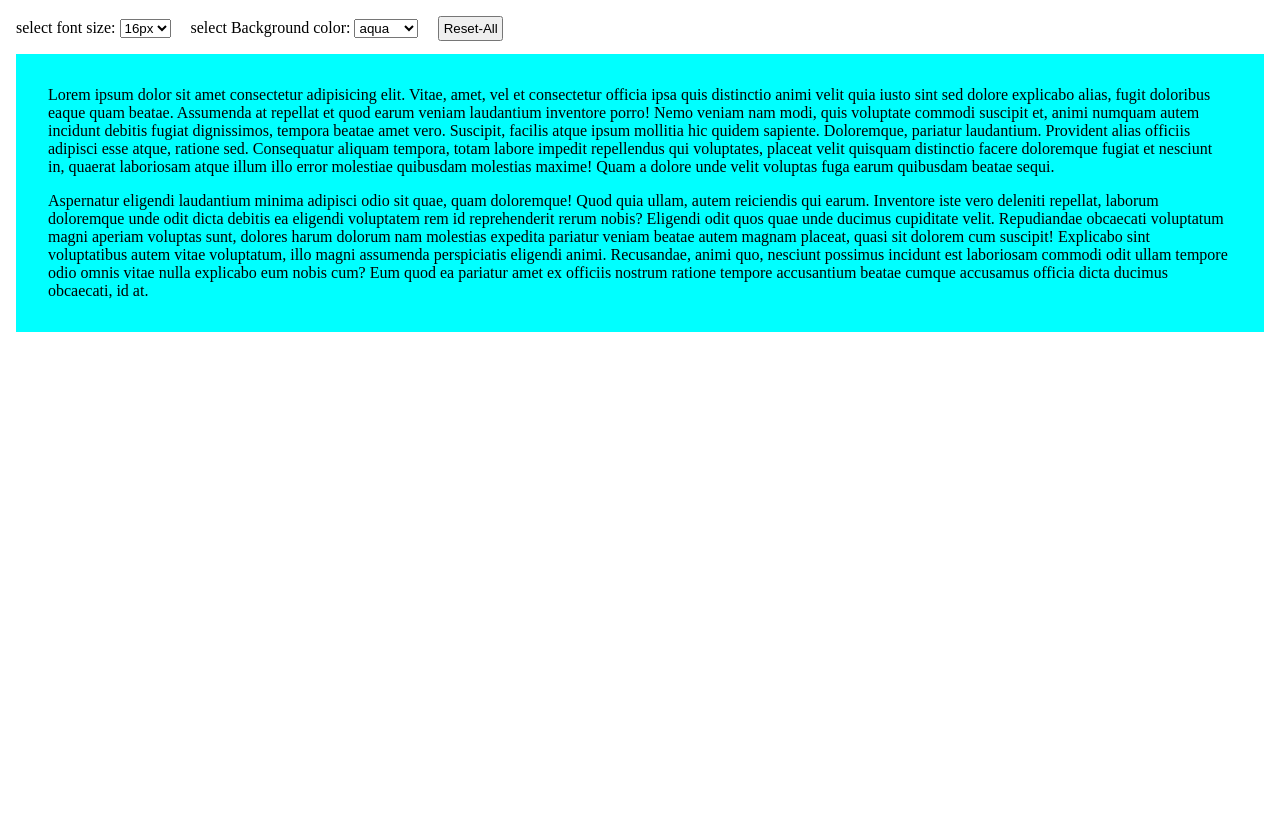
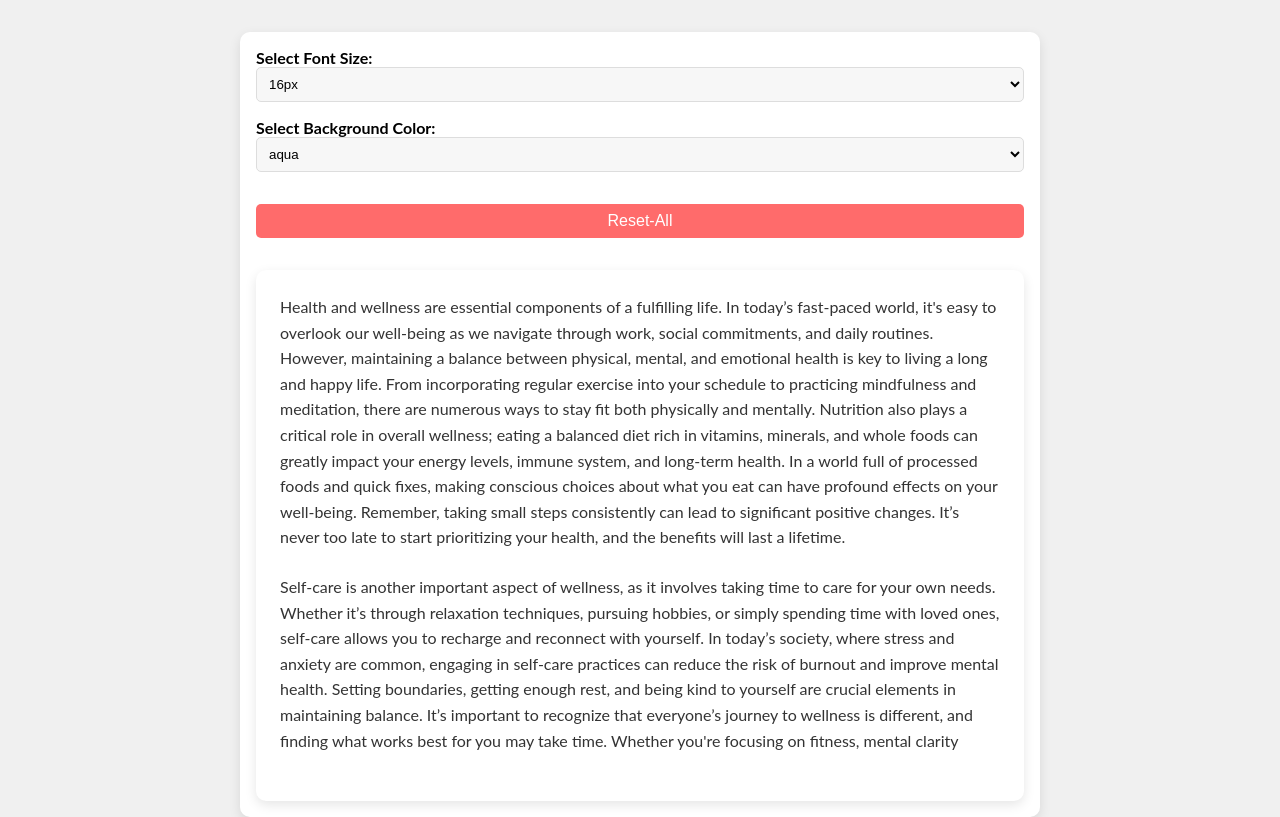
Before and after one commit to ahnoorwd/storing-user-preference, a plain HTML site: page index.html in a window 1280 px wide. Drawn offline with Linux system fonts and the light colour scheme.

Commit message:
added beautiful css design

```diff
--- a/index.html
+++ b/index.html
@@ -9,7 +9,7 @@
 <body>
 
     <div class="container">
-        <label for="selectFontSize">select font size:
+        <label for="selectFontSize">Select Font Size:
             <select name="selectFontSize" id="selectFontSize">
                 <option value="16px">16px</option>
                 <option value="18px">18px</option>
@@ -19,19 +19,21 @@
         </label>
 
 
-        <label for="selectbgcolor">select Background color:
+        <label for="selectbgcolor">Select Background Color:
             <select name="selectbgcolor" id="selectbgcolor">
                 <option value="aqua">aqua</option>
                 <option value="green">green</option>
                 <option value="orange">orange</option>
                 <option value="pink">pink</option>
+                <option value="gray">gray</option>
             </select>
         </label>
         <button type="submit" id="reset-button">Reset-All</button>
         <main>
-            <p>Lorem ipsum dolor sit amet consectetur adipisicing elit. Vitae, amet, vel et consectetur officia ipsa quis distinctio animi velit quia iusto sint sed dolore explicabo alias, fugit doloribus eaque quam beatae. Assumenda at repellat et quod earum veniam laudantium inventore porro! Nemo veniam nam modi, quis voluptate commodi suscipit et, animi numquam autem incidunt debitis fugiat dignissimos, tempora beatae amet vero. Suscipit, facilis atque ipsum mollitia hic quidem sapiente. Doloremque, pariatur laudantium. Provident alias officiis adipisci esse atque, ratione sed. Consequatur aliquam tempora, totam labore impedit repellendus qui voluptates, placeat velit quisquam distinctio facere doloremque fugiat et nesciunt in, quaerat laboriosam atque illum illo error molestiae quibusdam molestias maxime! Quam a dolore unde velit voluptas fuga earum quibusdam beatae sequi.</p>
-            <p>Aspernatur eligendi laudantium minima adipisci odio sit quae, quam doloremque! Quod quia ullam, autem reiciendis qui earum. Inventore iste vero deleniti repellat, laborum doloremque unde odit dicta debitis ea eligendi voluptatem rem id reprehenderit rerum nobis? Eligendi odit quos quae unde ducimus cupiditate velit. Repudiandae obcaecati voluptatum magni aperiam voluptas sunt, dolores harum dolorum nam molestias expedita pariatur veniam beatae autem magnam placeat, quasi sit dolorem cum suscipit! Explicabo sint voluptatibus autem vitae voluptatum, illo magni assumenda perspiciatis eligendi animi. Recusandae, animi quo, nesciunt possimus incidunt est laboriosam commodi odit ullam tempore odio omnis vitae nulla explicabo eum nobis cum? Eum quod ea pariatur amet ex officiis nostrum ratione tempore accusantium beatae cumque accusamus officia dicta ducimus obcaecati, id at.</p>
-        </main>
+            <p>Health and wellness are essential components of a fulfilling life. In today’s fast-paced world, it's easy to overlook our well-being as we navigate through work, social commitments, and daily routines. However, maintaining a balance between physical, mental, and emotional health is key to living a long and happy life. From incorporating regular exercise into your schedule to practicing mindfulness and meditation, there are numerous ways to stay fit both physically and mentally. Nutrition also plays a critical role in overall wellness; eating a balanced diet rich in vitamins, minerals, and whole foods can greatly impact your energy levels, immune system, and long-term health. In a world full of processed foods and quick fixes, making conscious choices about what you eat can have profound effects on your well-being. Remember, taking small steps consistently can lead to significant positive changes. It’s never too late to start prioritizing your health, and the benefits will last a lifetime.</p>
+
+            <p>Self-care is another important aspect of wellness, as it involves taking time to care for your own needs. Whether it’s through relaxation techniques, pursuing hobbies, or simply spending time with loved ones, self-care allows you to recharge and reconnect with yourself. In today’s society, where stress and anxiety are common, engaging in self-care practices can reduce the risk of burnout and improve mental health. Setting boundaries, getting enough rest, and being kind to yourself are crucial elements in maintaining balance. It’s important to recognize that everyone’s journey to wellness is different, and finding what works best for you may take time. Whether you're focusing on fitness, mental clarity
+
 
     </div>
 
--- a/style.css
+++ b/style.css
@@ -1,26 +1,107 @@
-*{
+/* General Reset */
+* {
     margin: 0;
     padding: 0;
     box-sizing: border-box;
 }
 
-body{
-    margin:1rem;
+/* Body and Main Container */
+body {
+    font-family: 'Lato', sans-serif;
+    background-color: #f0f0f0;
+    padding: 0 1rem;
+    display: flex;
+    justify-content: center;
+    align-items: flex-start;
+    height: 100vh;
 }
-main{
 
-    background-color: aqua;
+/* Sticky control panel */
+.container {
+    position: sticky;
+    top: 1rem; /* Ensures it sticks at the top when scrolling */
+    max-width: 800px;
+    margin: 2rem auto;
+    background-color: white;
+    padding: 1rem;
+    border-radius: 10px;
+    box-shadow: 0 4px 12px rgba(0, 0, 0, 0.1);
+}
+
+/* Main Section */
+main {
+    background-color: #fff;
     font-size: 16px;
-    padding: 1rem;
+    padding: 1.5rem;
+    border-radius: 10px;
+    box-shadow: 0 4px 12px rgba(0, 0, 0, 0.1);
+    line-height: 1.6;
+    margin-top: 2rem;
+    overflow-y: auto; /* Allow scrolling within the main content */
+    max-height: 80vh; /* Prevent the main content from taking too much space */
+}
 
+p {
+    margin-bottom: 1.5rem;
+    color: #333;
+}
 
+/* Select Dropdowns */
+label {
+    display: block;
+    margin-bottom: 1rem;
+    font-weight: bold;
 }
-p{
-    margin: 1rem;
+
+select {
+    padding: 0.5rem;
+    border-radius: 5px;
+    border: 1px solid #ddd;
+    background-color: #f7f7f7;
+    cursor: pointer;
+    transition: background-color 0.3s ease;
+    width: 100%; /* Full width for mobile */
 }
-select{
-    margin: 0 1rem 1rem 0;
+
+select:hover {
+    background-color: #e0e0e0;
 }
-button{
-    padding: 0.2rem;
+
+/* Button Styling */
+button {
+    padding: 0.5rem 1rem;
+    background-color: #ff6b6b;
+    color: white;
+    border: none;
+    border-radius: 5px;
+    cursor: pointer;
+    font-size: 1rem;
+    transition: background-color 0.3s ease;
+    margin-top: 1rem;
+    width: 100%; /* Full width for mobile */
 }
+
+button:hover {
+    background-color: #ff4b4b;
+}
+
+/* Mobile Responsiveness */
+@media (max-width: 768px) {
+    body {
+        padding: 1rem;
+    }
+
+    main {
+        padding: 1rem;
+        max-height: 60vh; /* Limit height on mobile */
+    }
+
+    select, button {
+        width: 100%;
+        margin-top: 0.5rem;
+    }
+
+    p {
+        font-size: 0.9rem;
+    }
+}
```
